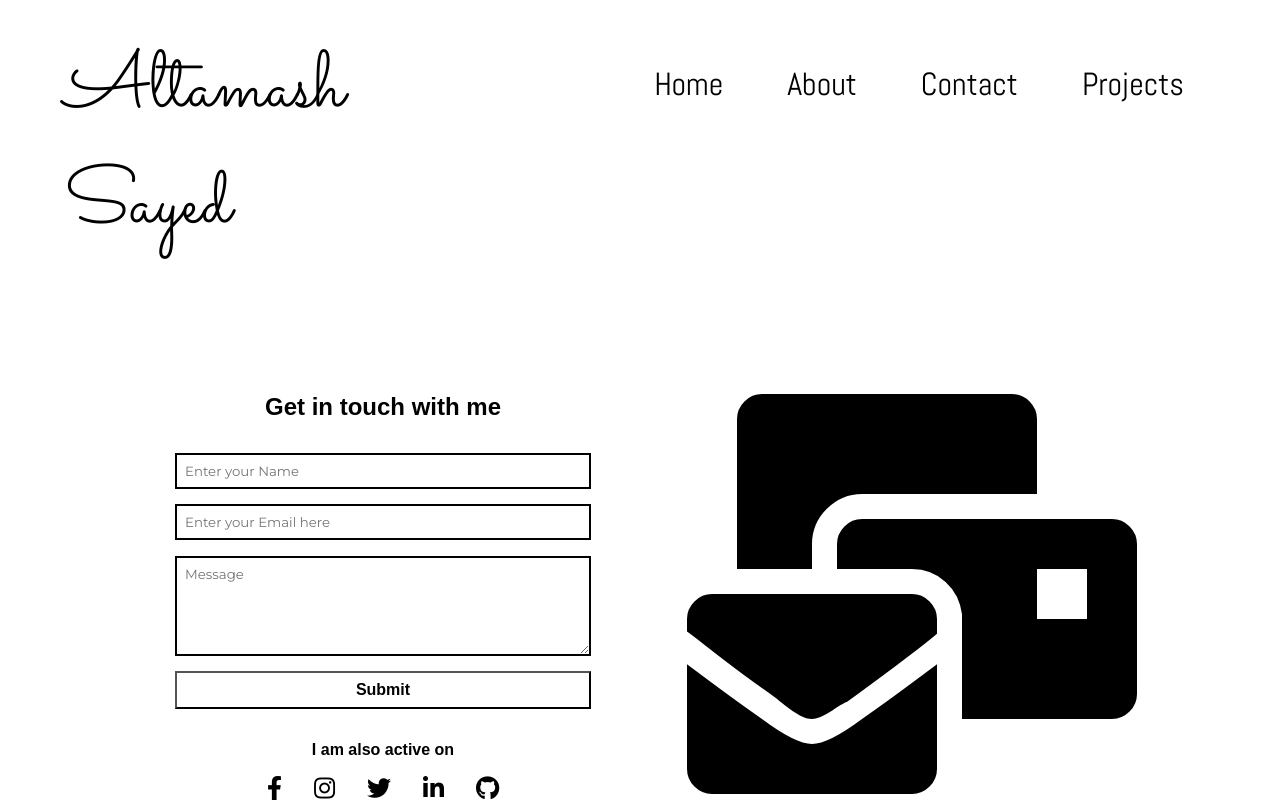
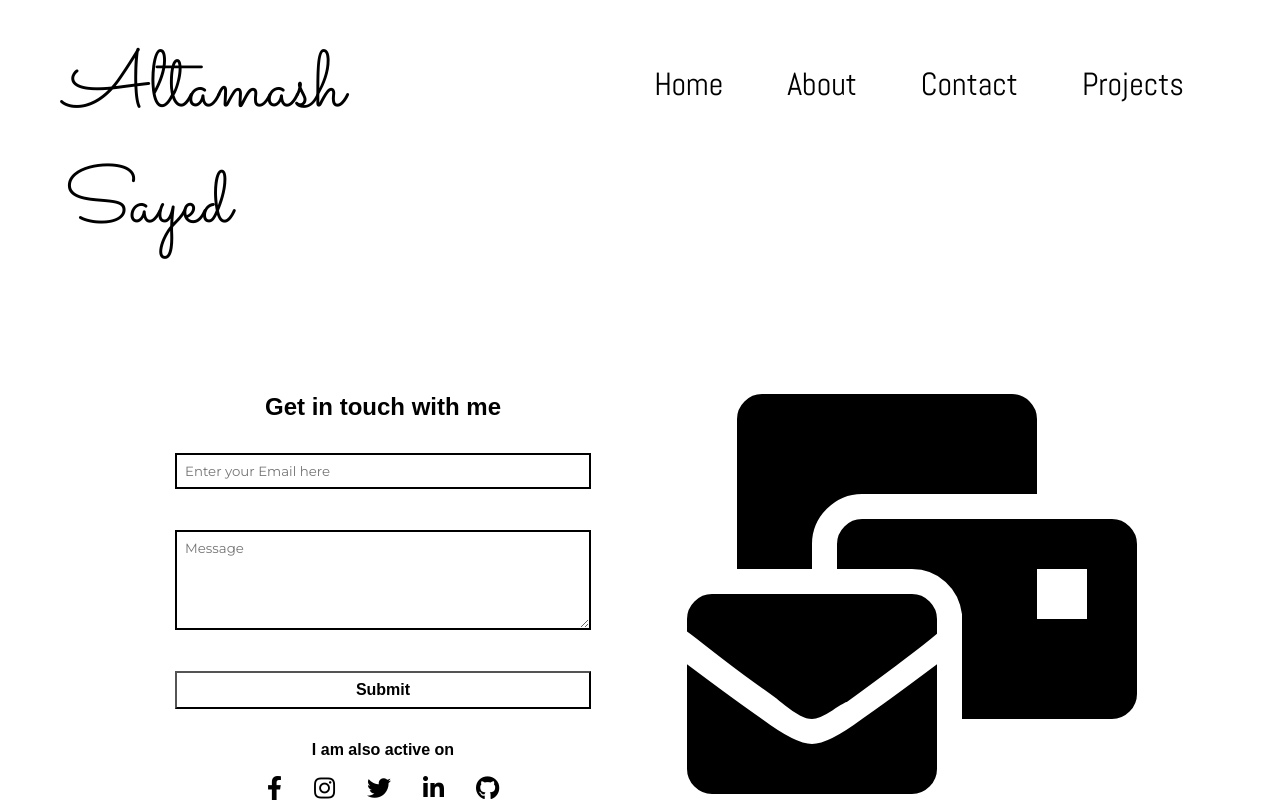
Before and after one commit to alta-max/personal-portfolio, a React (Create React App) app: page /contact in a window 1280 px wide. Shown: the top 802 px of the page. Built offline with nearby package versions, Linux system fonts and the light colour scheme; a web font is replaced by a local one.

Commit message:
Added form functionality

```diff
--- a/src/pages/Contact.js
+++ b/src/pages/Contact.js
@@ -2,27 +2,6 @@ import React, { useState } from 'react'
 import "./Contact.css"
 
 const Contact = () => {
-    const [status, setStatus] = useState("Submit");
-    const handleSubmit = async (e) => {
-        e.preventDefault();
-        setStatus("Sending...");
-        const { name, email, message } = e.target.elements;
-        let details = {
-            name: name.value,
-            email: email.value,
-            message: message.value,
-        };
-        let response = await fetch("http://localhost:5000/contact", {
-            method: "POST",
-            headers: {
-                "Content-Type": "application/json;charset=utf-8",
-            },
-            body: JSON.stringify(details),
-        });
-        setStatus("Submit");
-        let result = await response.json();
-        alert(result.status);
-    };
 
     return (<>
         <section className="contact">
@@ -31,11 +10,11 @@ const Contact = () => {
                 <div className="extra">
                     <h1>Get in touch with me</h1>
                     <div className="form-container">
-                        <form action="" className="contact-form" onSubmit={handleSubmit}>
+                        <form action="https://formspree.io/f/xknkvkvq" method="POST" className="contact-form" >
 
-                            <input id="name" type="text" placeholder="Enter your Name" />
+                            {/* <input id="name" type="text" placeholder="Enter your Name" /> */}
 
-                            <input id="email" type="email" placeholder="Enter your Email here" />
+                            <input name="_replyto" id="email" type="email" placeholder="Enter your Email here" />
 
                             <textarea
                                 id="message"
@@ -44,7 +23,7 @@ const Contact = () => {
                                 placeholder="Message"
                                 className="form-control"
                             ></textarea>
-                            <button type="submit">{status}</button>
+                            <button type="submit">Submit</button>
                         </form>
 
                     </div>
```
